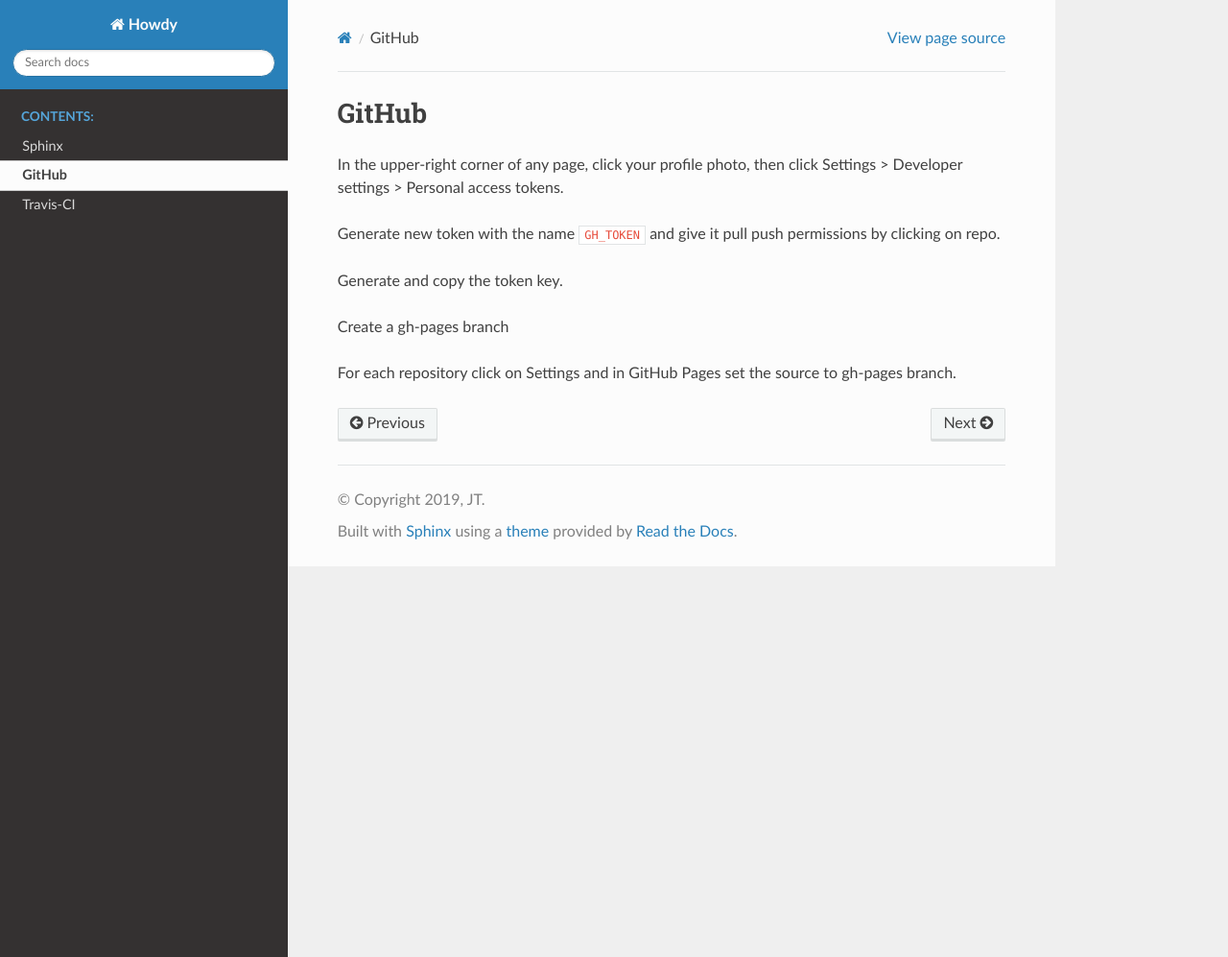
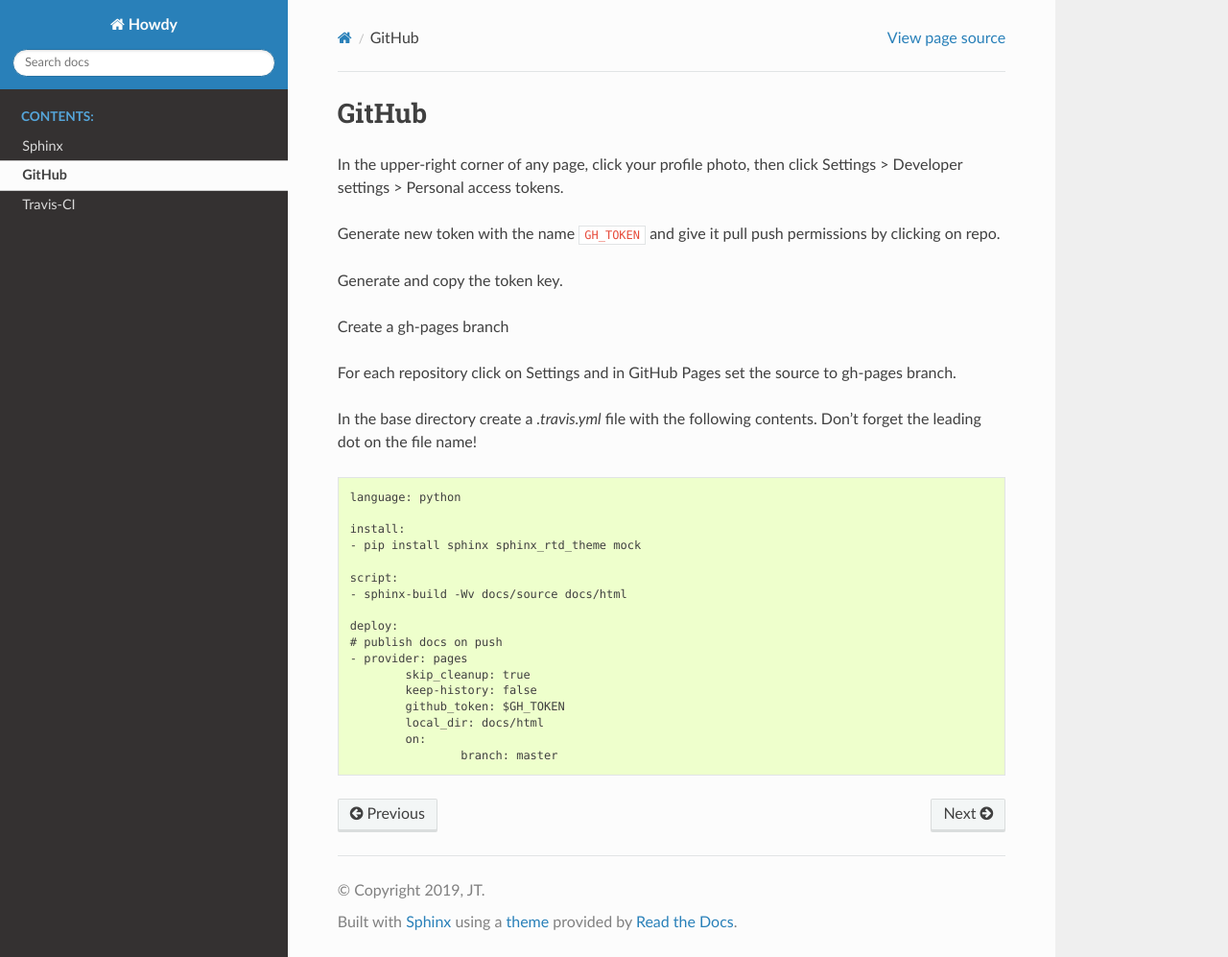
Before and after one commit to jethornton/sphinx-travis, a Sphinx documentation site: the page built from docs/source/github.rst, in a window 1280 px wide and 997 px high. Shown: the whole window at 96% size. Built offline with Sphinx 7.4.7 and the Read the Docs theme 2.0.0, drawn with Linux system fonts in a browser that asks for light colours.

Commit message:
add info about travis.yml

```diff
--- a/docs/source/github.rst
+++ b/docs/source/github.rst
@@ -14,3 +14,25 @@
 
 For each repository click on Settings and in GitHub Pages set the source to
 gh-pages branch.
+
+In the base directory create a `.travis.yml` file with the following contents.
+Don't forget the leading dot on the file name!
+::
+
+	language: python
+
+	install:
+	- pip install sphinx sphinx_rtd_theme mock
+
+	script:
+	- sphinx-build -Wv docs/source docs/html
+
+	deploy:
+	# publish docs on push
+	- provider: pages
+		skip_cleanup: true
+		keep-history: false
+		github_token: $GH_TOKEN
+		local_dir: docs/html
+		on:
+			branch: master
```
